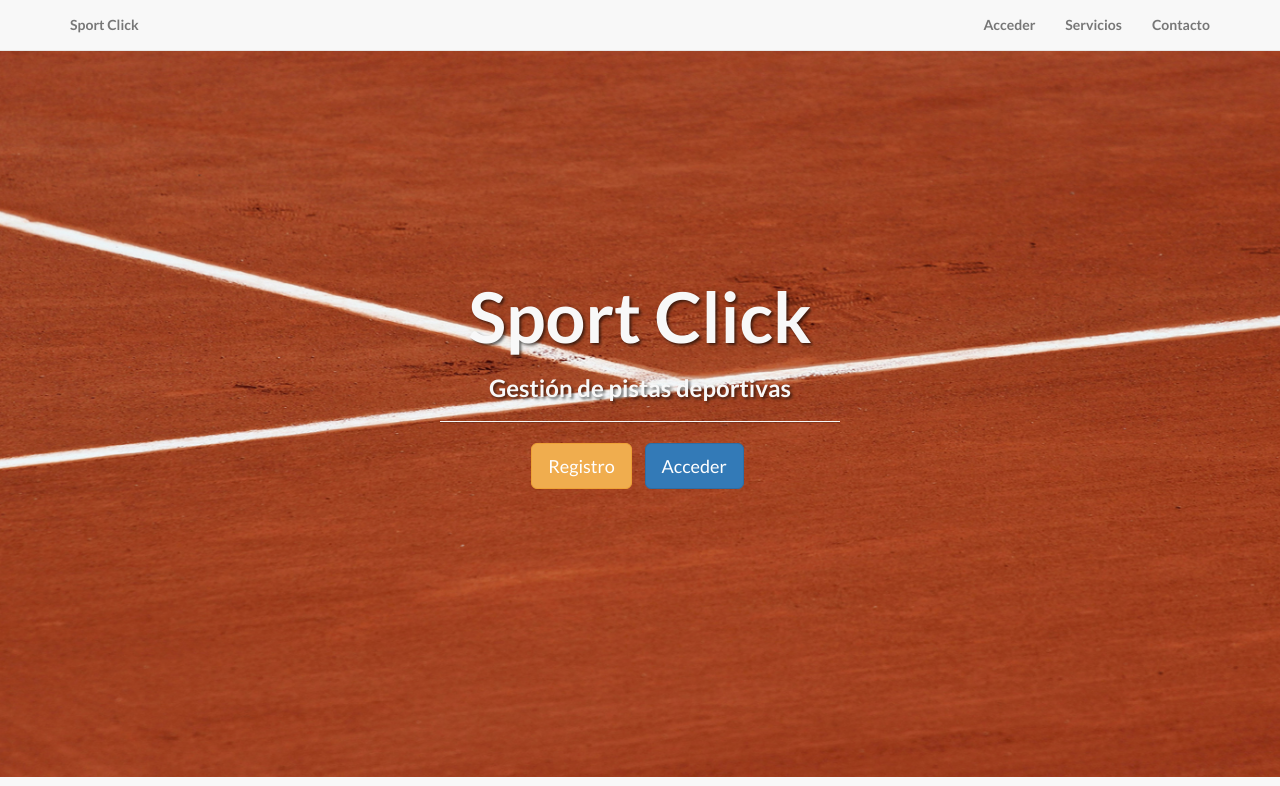
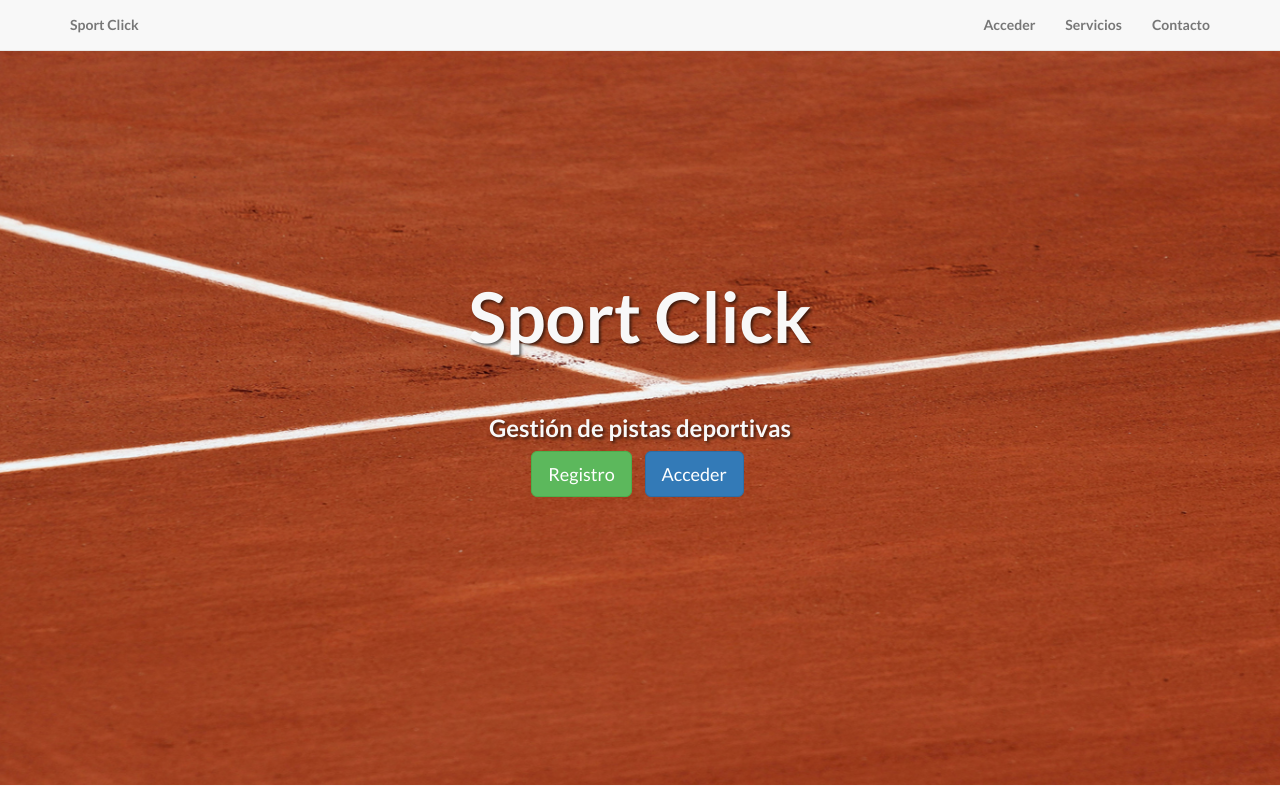
Before and after one commit to gonvazsua/SportManagement, a Django app: template SportManagement/templates/inicio/index.html in a window 1280 px wide. Shown: the top 786 px of the page. Run offline with Django 3.2, Linux system fonts and the light colour scheme; the template is opened without the code that fills it, so the values that code supplies are empty; some libraries are stand-ins or nearby versions.

Commit message:
Adaptación Home v2

```diff
--- a/SportManagement/static/css/application.css
+++ b/SportManagement/static/css/application.css
@@ -201,3 +201,7 @@ footer{
 .row-altura-planificar{
     min-height: 205px !important;
 }
+
+.margin-top-60px{
+    margin-top: 60px;
+}
--- a/SportManagement/templates/inicio/index.html
+++ b/SportManagement/templates/inicio/index.html
@@ -29,7 +29,7 @@
     <!-- Javascript -->
     <script type="text/javascript" src="{{STATIC_URL}}js/js.js"></script>
     <!-- Css propio -->
-    <link href="{{STATIC_URL}}css/application.css" rel="stylesheet" type="text/css">
+    <link href="{{STATIC_URL}}css/application.css?version=1" rel="stylesheet" type="text/css">
     <!-- jQuery UI -->
     <script type="text/javascript" src="{{STATIC_URL}}jquery-ui/jquery-ui.js"></script>
     <link href="{{STATIC_URL}}jquery-ui/jquery-ui.css" rel="stylesheet"/>
@@ -97,11 +97,11 @@
                 <div class="col-lg-12">
                     <div class="intro-message">
                         <h1>Sport Click</h1>
-                        <h3>Gestión de pistas deportivas</h3>
-                        <hr class="intro-divider">
+                        <h3 class="margin-top-60px">Gestión de pistas deportivas</h3>
+                        <!--<hr class="intro-divider">-->
                         <ul class="list-inline intro-social-buttons">
                             <li>
-                               <button type="button" class="btn btn-warning btn-lg" onclick="javascript:desplaza('apartado_registro')">
+                               <button type="button" class="btn btn-success btn-lg" onclick="javascript:desplaza('apartado_registro')">
                                     Registro
                                </button>
                             </li>
```
